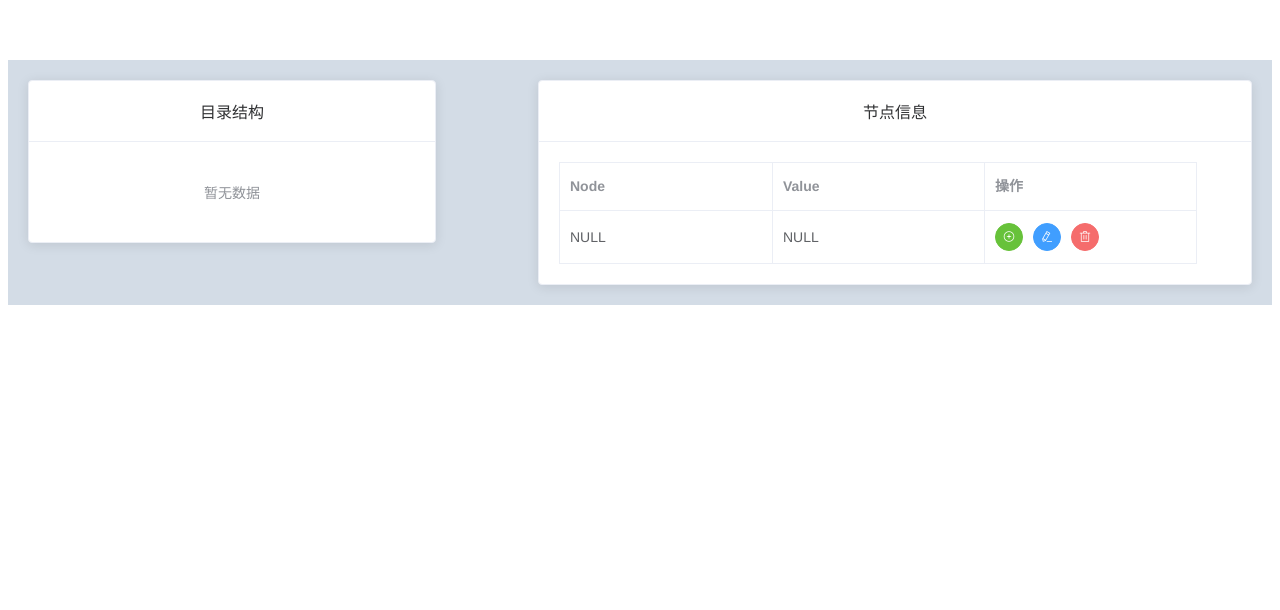
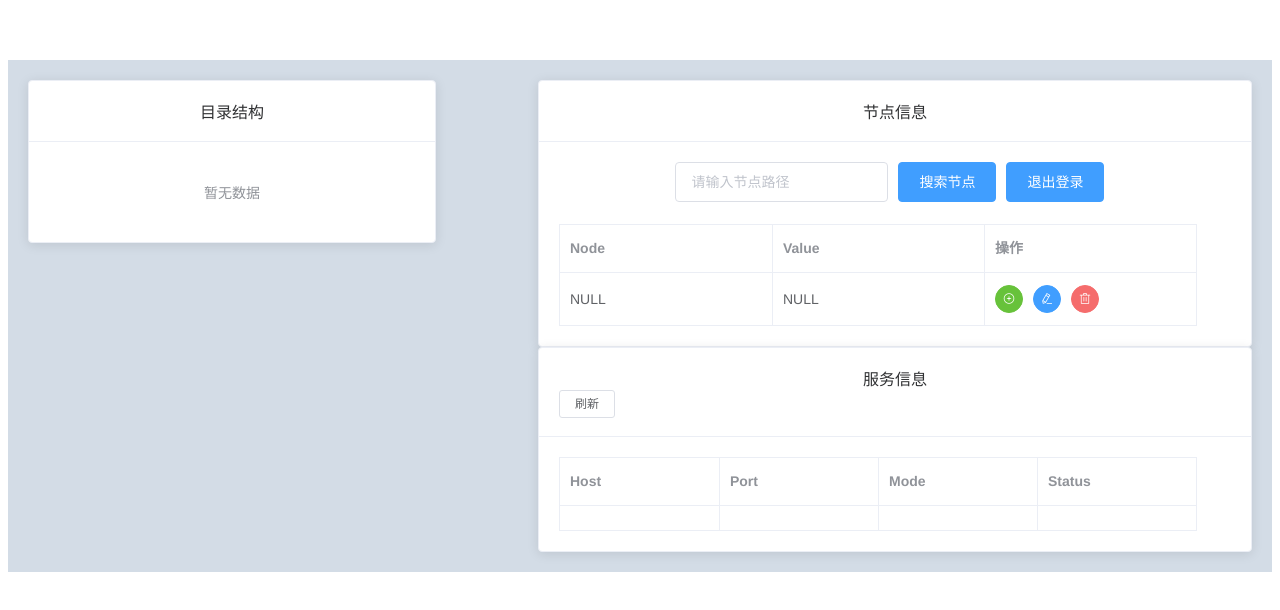
Before and after one commit to wtychn/ZooKeeperMonitorFormer, a Vue app: page /nodesView in a window 1280 px wide. Shown: the top 610 px of the page. Built offline with nearby package versions, Linux system fonts and the light colour scheme; no server answers.

Commit message:
feat: add server list

```diff
--- a/src/components/NodesView.vue
+++ b/src/components/NodesView.vue
@@ -24,6 +24,23 @@
         <el-col :span="14">
           <div class="grid-content bg-purple-light">
             <el-card class="box-card">
+
+              <el-form :inline="true" :model="formInline" class="demo-form-inline">
+
+                <el-form-item label-width="200px">
+                  <el-input v-model="absolutePath" placeholder="请输入节点路径"></el-input>
+                </el-form-item>
+
+                <el-form-item>
+                  <el-button type="primary" @click="node_query">搜索节点</el-button>
+                </el-form-item>
+
+                <el-form-item>
+                  <el-button type="primary" @click="quit">退出登录</el-button>
+                </el-form-item>
+
+              </el-form>
+
               <div slot="header" class="clearfix">
                 <span>节点信息</span>
               </div>
@@ -60,6 +77,42 @@
                         <el-button type="danger" icon="el-icon-delete" circle size="mini" @click="delNode"></el-button>
                       </el-tooltip>
                     </template>
+                  </el-table-column>
+                </el-table>
+              </div>
+            </el-card>
+          </div>
+
+          <div>
+            <el-card class="box-card">
+              <div slot="header" class="clearfix">
+                <span>服务信息</span>
+                <el-row>
+                  <el-col :span="2">
+                    <el-button size="mini" @click="getServerInfo">刷新</el-button>
+                  </el-col>
+                </el-row>
+              </div>
+              <div class="text item">
+                <el-table
+                    :data="serverInfo"
+                    stripe border
+                    style="width: 95%">
+                  <el-table-column
+                      prop="host"
+                      label="Host">
+                  </el-table-column>
+                  <el-table-column
+                      prop="port"
+                      label="Port">
+                  </el-table-column>
+                  <el-table-column
+                      prop="mode"
+                      label="Mode">
+                  </el-table-column>
+                  <el-table-column
+                      prop="status"
+                      label="Status">
                   </el-table-column>
                 </el-table>
               </div>
@@ -106,6 +159,7 @@
 import {request} from "@/network/request"
 import qs from "qs"
 import Vue from "vue";
+
 Vue.prototype.$qs = qs
 
 export default {
@@ -131,17 +185,26 @@ export default {
       /*Tree控件属性*/
       defaultProps: {
         children: 'children',
-        label: 'label'
+        label: 'label',
+        path: ''
       },
       node: [{
         path: 'NULL',
         value: 'NULL'
+      }],
+      /*服务信息Table属性*/
+      serverInfo: [{
+        id: '',
+        mode: '',
+        status: '',
+        host: '',
+        port: ''
       }]
     }
   },
 
   methods: {
-    initWebSocket(){ //初始化weosocket
+    initWebSocket() { //初始化weosocket
       const wsuri = "ws://localhost:8081/webSocket";
       this.websock = new WebSocket(wsuri);
       this.websock.onmessage = this.websocketonmessage;
@@ -149,23 +212,27 @@ export default {
       this.websock.onerror = this.websocketonerror;
       this.websock.onclose = this.websocketclose;
     },
-    websocketonopen(){ //连接建立之后执行send方法发送数据
+    websocketonopen() { //连接建立之后执行send方法发送数据
       console.log("连接成功!");
     },
-    websocketonerror(){//连接建立失败重连
+    websocketonerror() {//连接建立失败重连
       this.initWebSocket();
     },
-    websocketonmessage(e) { //数据接收
+    async websocketonmessage(e) { //数据接收
       const redata = e.data;
       console.log(redata)
       if (redata === "Rec Success!") {
         // alert("检测数据更新,同步中...")
-        this.getPathStruct(this.addresses);
+        await this.getPathStruct(this.addresses);
+      } else if (redata === "ServerStatChanged") {
+        this.$message.info("检测到服务器状态更改,刷新服务器状态...");
+        await this.getServerInfo();
+        this.$message.success("刷新完成");
       }
     },
 
-    websocketclose(e){  //关闭
-      console.log('断开连接',e);
+    websocketclose(e) {  //关闭
+      console.log('断开连接', e);
     },
 
     async getPathStruct(addresses) {
@@ -197,8 +264,8 @@ export default {
     },
     /*Tree控件中节点点击事件*/
     nodeClick(data) {
-      this.absolutePath = data.label;
-      this.node[0].path = data.label;
+      this.absolutePath = data.path;
+      this.node[0].path = data.path;
       this.node_query();//查询值
       // this.node_getChild();//查询子节点
       // this.dialogVisible=true;//弹出对话框
@@ -331,10 +398,29 @@ export default {
       await this.node_delete();
     },
 
+    async getServerInfo() {
+      const res = await request({
+        url: '/servers',
+        method: 'get',
+      })
+      console.log(res);
+      this.serverInfo = res.data.data;
+    },
+
+    quit() {
+      request({
+        url: '/quit',
+        method: 'delete',
+      })
+      this.$router.push({
+        path: `/`,
+      })
+    }
   },
   created() {
     this.addresses = this.$route.query.addresses;
     this.getPathStruct(this.addresses);
+    this.getServerInfo();
     this.initWebSocket();
   }
 
```
